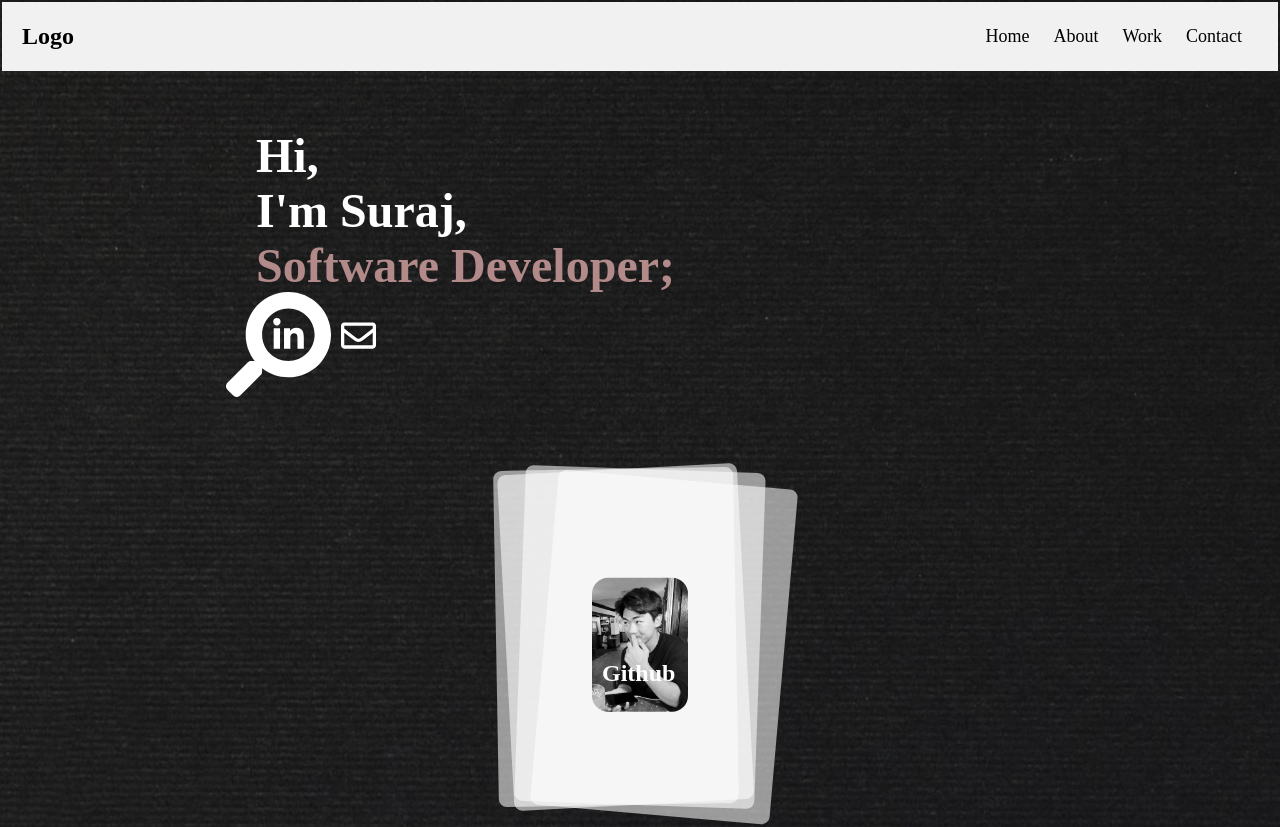
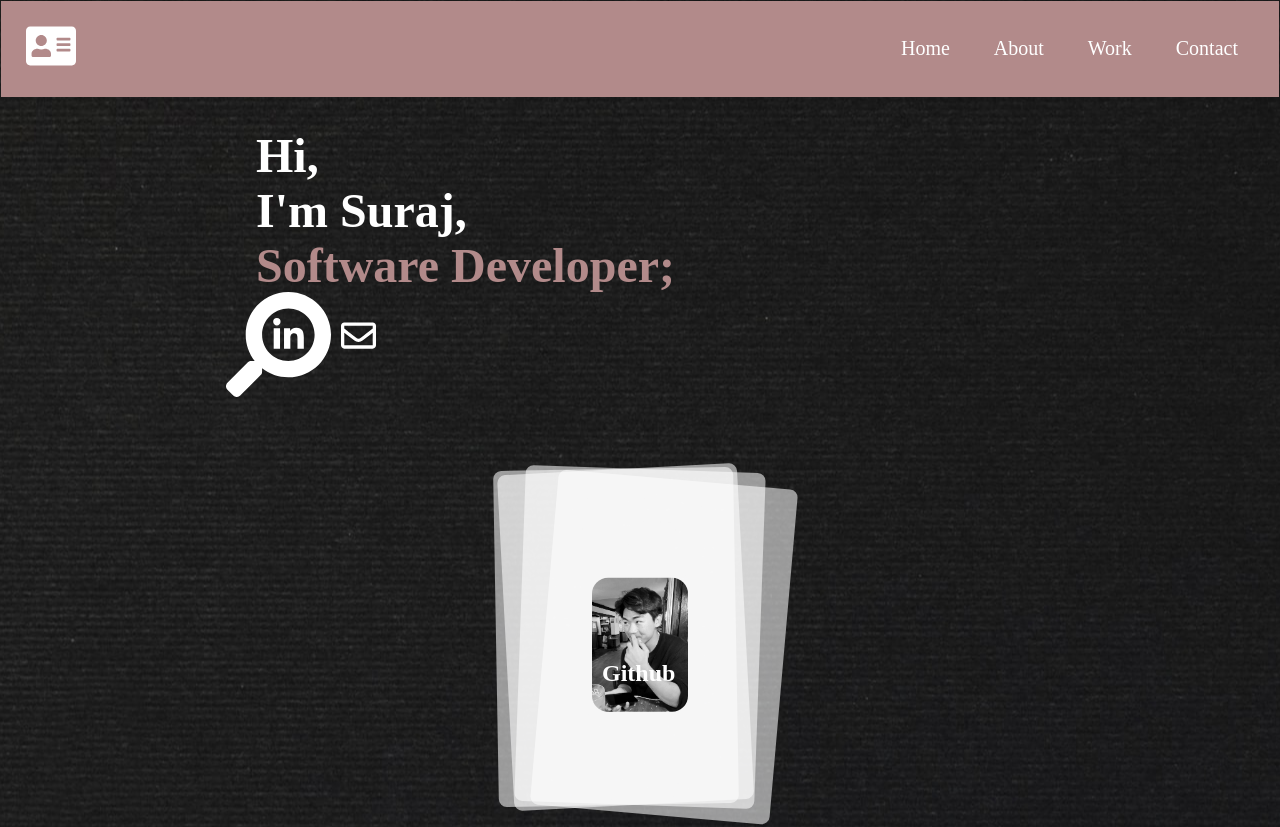
Before and after one commit to SurPun/Suraj-Portfolio, a Next.js app: page / in a window 1280 px wide. Shown: the top 827 px of the page. Built offline with nearby package versions, Linux system fonts and the light colour scheme.

Commit message:
Styled NavBar

```diff
--- a/components/Logo.js
+++ /dev/null
@@ -1,7 +0,0 @@
-import React from "react";
-
-const Logo = () => {
-  return <div className="logo">Logo</div>;
-};
-
-export default Logo;
--- a/components/Navbar.js
+++ b/components/Navbar.js
@@ -1,7 +1,6 @@
 import Link from "next/link";
-import Image from "next/image";
 import React, { useState } from "react";
-import Logo from "./Logo";
+import { FaAddressCard } from "react-icons/fa";
 import NavItem from "./NavItem";
 
 const MENU_LIST = [
@@ -19,7 +18,9 @@ const Navbar = () => {
       <nav className={`nav`}>
         <Link legacyBehavior href={"/"}>
           <a>
-            <h1 className="logo">Logo</h1>
+            <h1 className="logo">
+              <FaAddressCard id="nav-logo" />
+            </h1>
           </a>
         </Link>
         <div
--- a/styles/Main.scss
+++ b/styles/Main.scss
@@ -16,81 +16,97 @@ body {
 }
 
 // NavBar
-@import url("https://fonts.googleapis.com/css2?family=Work+Sans:wght@400;500;700&display=swap");
+#nav-logo {
+  font-size: 50px;
+}
 
 a {
   text-decoration: none;
   color: inherit;
 }
+
 header {
   position: absolute;
   z-index: 30;
-  top: 2px;
-  left: 2px;
-  right: 2px;
+  top: 1px;
+  left: 1px;
+  right: 1px;
+  color: white;
 }
+
 nav {
   display: flex;
   justify-content: space-between;
   align-items: center;
-  background-color: #f1f1f1;
-  padding-left: 20px;
-  padding-right: 20px;
+  background-color: $primary-color;
+  padding-left: 25px;
+  padding-right: 25px;
 }
+
 .nav__menu-bar {
   display: flex;
   flex-direction: column;
   row-gap: 6px;
   cursor: pointer;
 }
+
 .nav__menu-bar div {
   width: 40px;
   height: 4px;
-  background-color: black;
+  background-color: white;
   border-radius: 2px;
 }
+
 .nav__menu-list {
   display: flex;
   flex-direction: column;
   position: fixed;
-  top: 60px;
-  width: 288px;
-  row-gap: 24px;
+  top: 99px;
+  width: 158px;
+  row-gap: 25px;
   right: -400px;
   padding: 24px 16px;
   transition: all 0.2s;
   min-height: calc(100vh - 60px);
-  background-color: #f1f1f1;
+  background-color: $primary-color;
+  text-align: center;
 }
+
 .nav__menu-list.active {
   right: 0;
 }
+
 .nav__link {
-  font-size: 18px;
+  font-size: 20px;
   position: relative;
   transition: all 0.2s;
 }
+
 .nav__link:hover {
   font-weight: bold;
 }
+
 .center {
   min-height: 600px;
   display: flex;
   justify-content: center;
   align-items: center;
 }
+
 @media screen and (min-width: 768px) {
   .nav__menu-bar {
     display: none;
   }
+
   .nav__menu-list {
     position: unset;
     flex-direction: row;
     min-height: fit-content;
     width: fit-content;
-    column-gap: 24px;
+    column-gap: 44px;
     align-items: center;
   }
+
   .nav__link::before {
     content: "";
     position: absolute;
@@ -98,7 +114,7 @@ nav {
     height: 6px;
     bottom: -16px;
     left: 0;
-    background-color: black;
+    background-color: white;
     transition: all 0.2s;
   }
 
```
